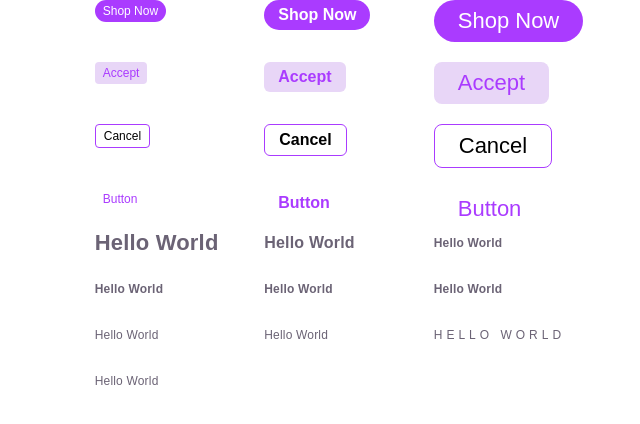
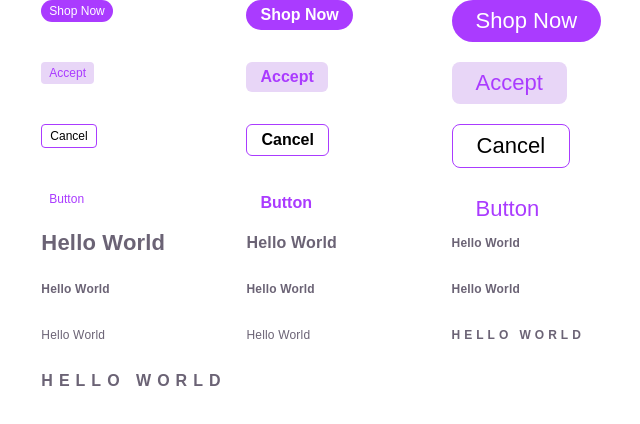
Before and after one commit to lumialfe/alfa-components-vue, a Vue app: page / in a window 1280 px wide. Shown: the top 424 px of the page, without its empty margins (301-941 px from the left). Built offline with nearby package versions, Linux system fonts and the light colour scheme; a web font is replaced by a local one.

Commit message:
feat: implement AlfaButton component and add demonstration layout to App.vue

```diff
--- a/src/App.vue
+++ b/src/App.vue
@@ -27,7 +27,7 @@ import { AlfaButton, AlfaText } from "@/components";
     <AlfaText tag="p">Hello World</AlfaText>
     <AlfaText tag="span">Hello World</AlfaText>
     <AlfaText variant="overline">Hello World</AlfaText>
-    <AlfaText variant="overline-big">Hello World</AlfaText>
+    <AlfaText variant="overline-lg">Hello World</AlfaText>
   </div>
 </template>
 
--- a/src/components/alfa-button/alfa-button.component.vue
+++ b/src/components/alfa-button/alfa-button.component.vue
@@ -1,5 +1,7 @@
 <template>
-  <button :class="classes"><slot /></button>
+  <button :class="classes">
+    <slot />
+  </button>
 </template>
 
 <script setup lang="ts">
--- a/src/components/alfa-text/alfa-text.component.vue
+++ b/src/components/alfa-text/alfa-text.component.vue
@@ -24,11 +24,12 @@ const classes = [baseClass, { [`${baseClass}--${props.variant}`]: props.variant
   &--overline {
     text-transform: uppercase;
     letter-spacing: 4px;
+    font-weight: var(--font-weight-lg);
   }
 
   &--overline-lg {
     text-transform: uppercase;
-    letter-spacing: 4px;
+    letter-spacing: 6px;
     font-size: var(--font-size-md);
     font-weight: var(--font-weight-lg);
   }
```
